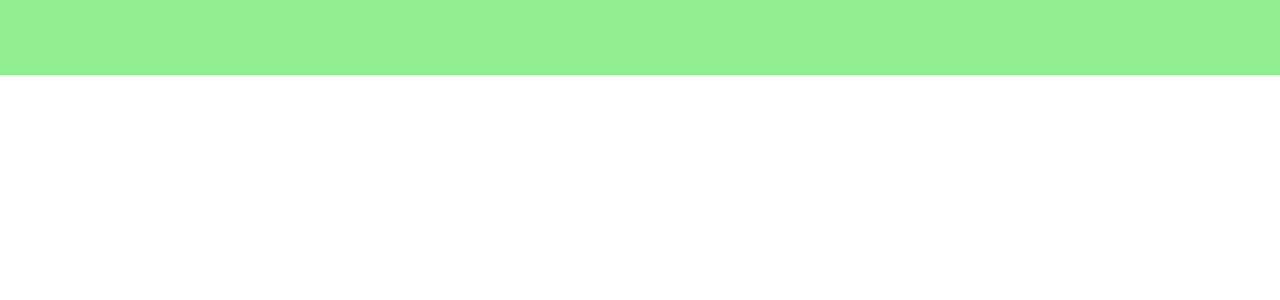
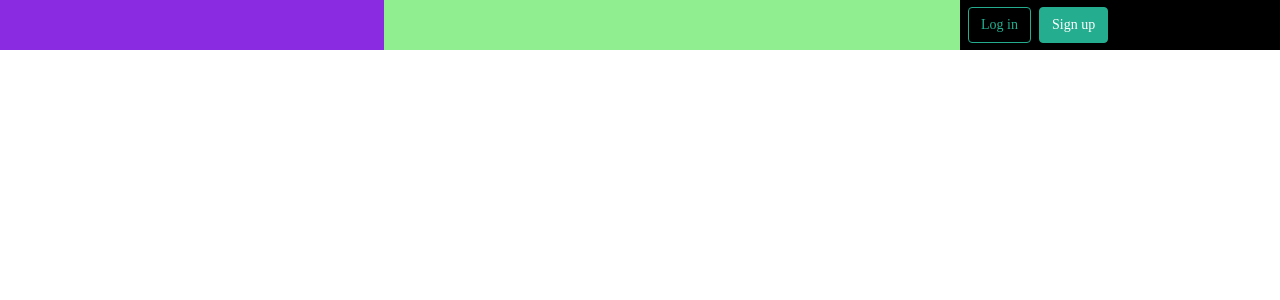
Before and after one commit to mikhailbahdashych/mcp-academic-researcher, a Nuxt app: page / in a window 1280 px wide. Shown: the top 300 px of the page. Built offline with nearby package versions, Linux system fonts and the light colour scheme.

Commit message:
header and user nav buttons

```diff
--- a/assets/css/Header.scss
+++ b/assets/css/Header.scss
@@ -2,6 +2,42 @@
 
 .header {
   width: 100%;
-  height: 75px;
+  height: 50px;
   background-color: lightgreen;
+  display: flex;
+  position: fixed;
+  justify-content: space-between;
+  .header-left-side {
+    width: 30%;
+    background-color: blueviolet;
+  }
+  .header-right-side {
+    display: flex;
+    width: 25%;
+    background-color: black;
+    .user-nav {
+      color: rgb(0, 20, 42);
+      cursor: pointer;
+      padding-left: 8px;
+      font-size: 14px;
+      display: flex;
+      align-items: center;
+      justify-content: center;
+      width: auto;
+      .user-nav-button {
+        padding: 6px 12px 7px;
+        border: 1px solid rgb(36, 174, 143);
+        border-radius: 4px;
+        line-height: 1.5;
+        text-align: center;
+        color: rgb(36, 174, 143);
+        width: auto;
+        margin: 0;
+        &.filled {
+          background-color: rgb(36, 174, 143);
+          color: white;
+        }
+      }
+    }
+  }
 }
--- a/components/Header.vue
+++ b/components/Header.vue
@@ -1,5 +1,19 @@
 <template>
-  <div class="header"></div>
+  <div class="header">
+    <div class="header-left-side"></div>
+    <div class="header-right-side">
+      <div class="user-nav">
+        <div class="user-nav-button">
+          Log in
+        </div>
+      </div>
+      <div class="user-nav">
+        <div class="user-nav-button filled">
+          Sign up
+        </div>
+      </div>
+    </div>
+  </div>
 </template>
 
 <script>
--- a/pages/index.vue
+++ b/pages/index.vue
@@ -13,3 +13,7 @@ export default {
   }
 }
 </script>
+
+<style>
+
+</style>
```
